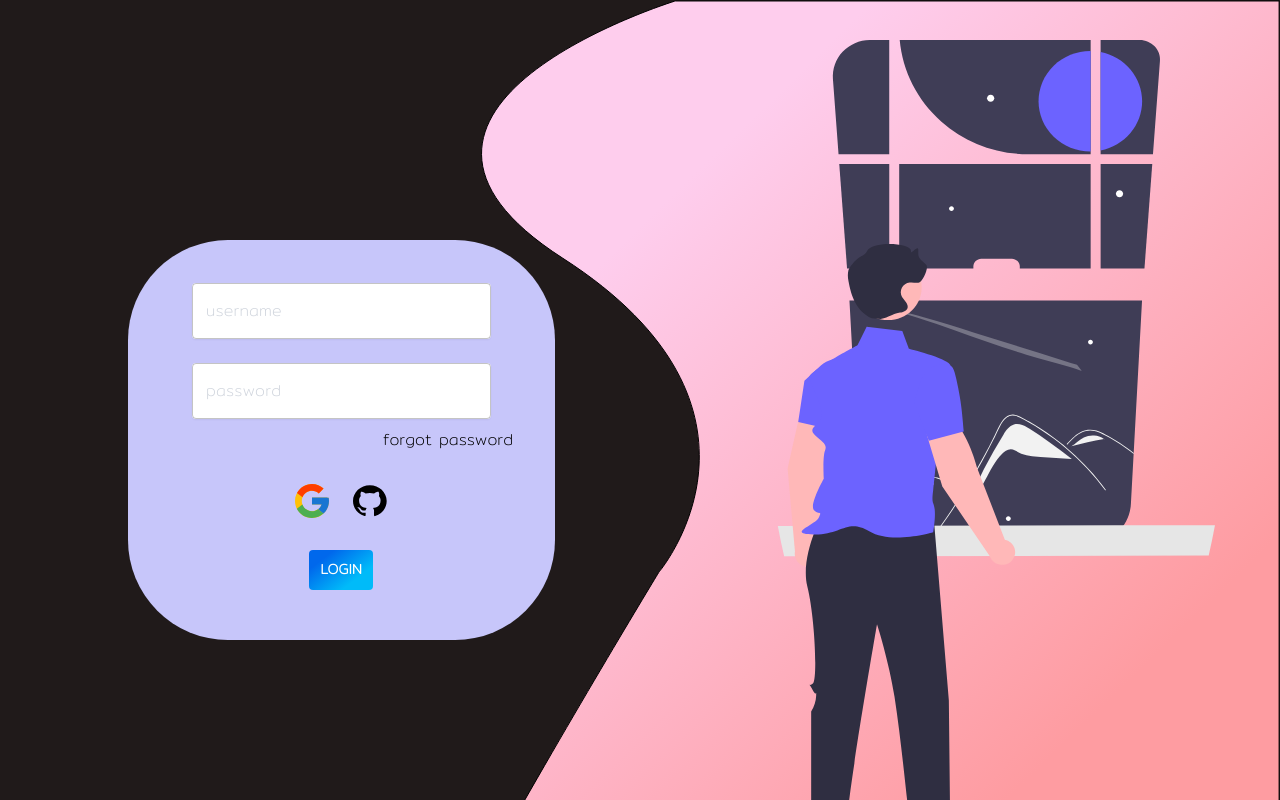
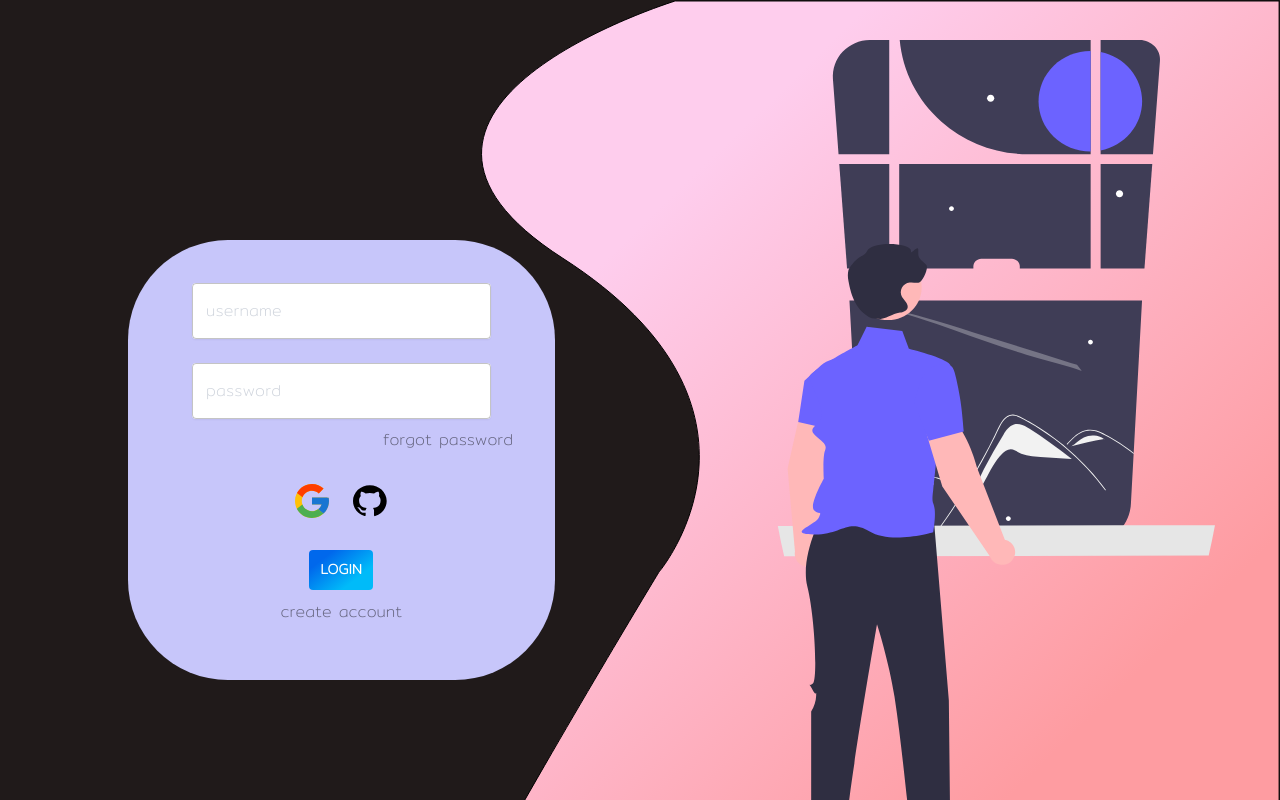
Before and after one commit to 22p21s0045/storage-of-idea, a Next.js app: page /login in a window 1280 px wide. Shown: the top 800 px of the page. Built offline with nearby package versions, Linux system fonts and the light colour scheme.

Commit message:
add: login success :tada:

```diff
--- a/pages/login.tsx
+++ b/pages/login.tsx
@@ -31,7 +31,7 @@ function login() {
           sx={{
             backgroundColor: "#C7C6FA",
             borderRadius: "100px",
-            height: "50vh",
+            height: "55vh",
           }}
         >
           <Stack
@@ -60,7 +60,7 @@ function login() {
               }}
             />
             <Box sx={{ position: "relative", left: "25%", top: 0 }}>
-              <Box sx={{paddinTop:0,marginTop:-2}}>
+              <Box sx={{paddinTop:0,marginTop:-2,color: "#0000007D"}}>
               <Link href="/">
                 <a>forgot password</a>
               </Link>
@@ -100,7 +100,13 @@ function login() {
             >
               login
             </Button>
+            <Box sx={{ position: "relative", top: -15,color: "#0000007D" }}>
+            <Link href ="/">
+              <a>create account</a>
+            </Link>
+            </Box>
           </Stack>
+
         </Grid>
 
         {matches ? (
```
